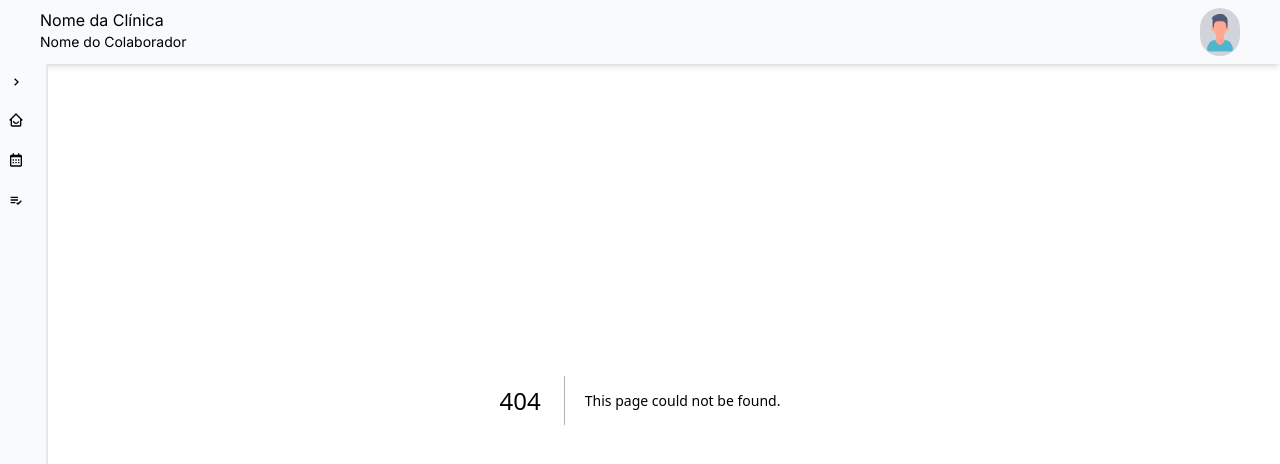
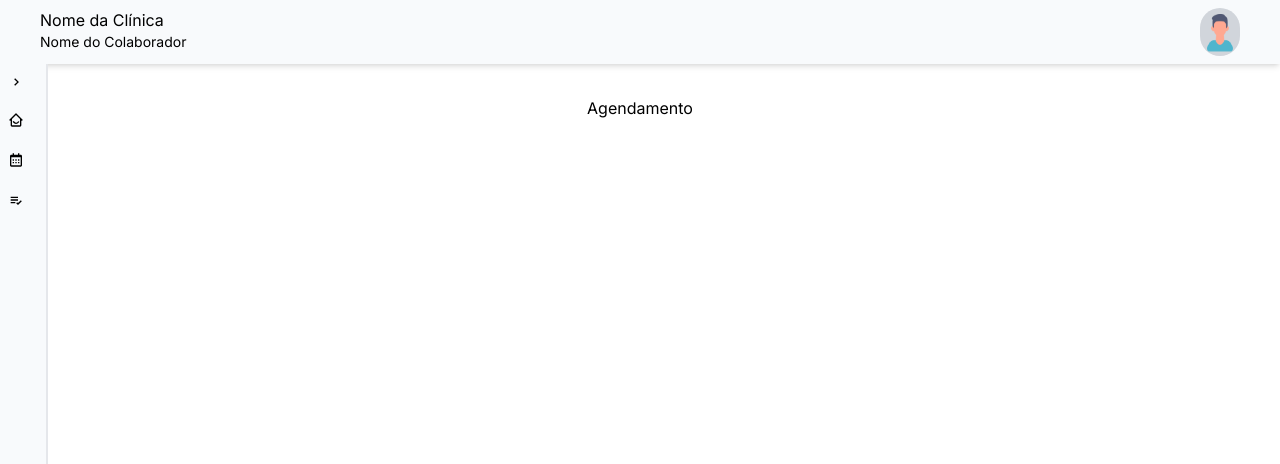
Before and after one commit to vinnidias/desafio-advice-health, a Next.js app: page /scheduling in a window 1280 px wide. Before the commit this address had no page. Shown: the top 464 px of the page. Built offline with nearby package versions, Linux system fonts and the light colour scheme.

Commit message:
adding inital pages setup

```diff
--- /dev/null
+++ b/src/app/consultations/page.tsx
@@ -0,0 +1,7 @@
+export default function Scheduling() {
+  return (
+    <main className="flex min-h-screen flex-col items-center justify-between p-24">
+      <h1>Consultas</h1>
+    </main>
+  );
+}
--- /dev/null
+++ b/src/app/scheduling/page.tsx
@@ -0,0 +1,7 @@
+export default function Scheduling() {
+  return (
+    <main className="flex min-h-screen flex-col items-center justify-between p-24">
+      <h1>Agendamento</h1>
+    </main>
+  );
+}
```
